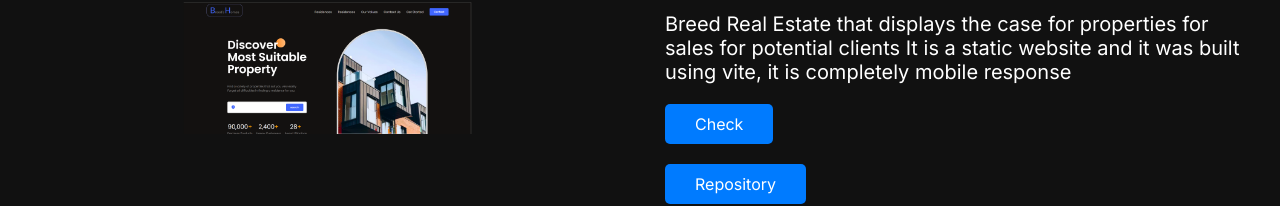
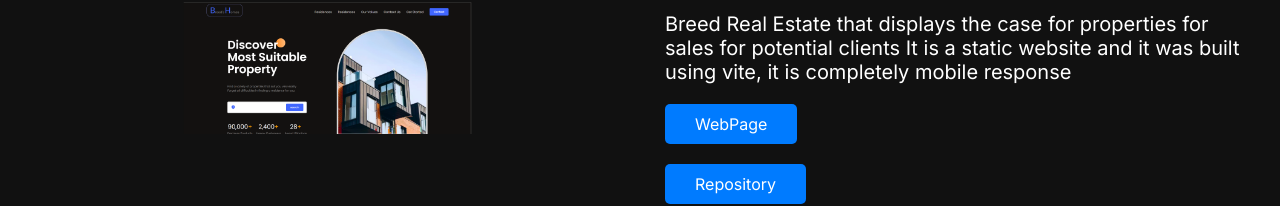
Before and after one commit to Seunfola/my-portfolio, a Next.js app: page /info/BreedRealEstate in a window 1280 px wide. Shown: the part 349-555 px from the top of the page. Built offline with nearby package versions, Linux system fonts and the light colour scheme.

Commit message:
fix cv download bug

```diff
--- a/src/app/button/Button.jsx
+++ b/src/app/button/Button.jsx
@@ -2,7 +2,15 @@ import React from 'react';
 import styles from './button.module.css'
 import Link from 'next/link';
 
-const Button = ({ text, url }) => {
+const Button = ({ text, url, download }) => {
+    if (download) {
+        // Render an <a> tag for downloads
+        return (
+            <a href={url} download className={styles.container}>
+                {text}
+            </a>
+        );
+    }
     return (
 
         <Link href={url}>
--- a/src/app/info/[category]/page.jsx
+++ b/src/app/info/[category]/page.jsx
@@ -26,7 +26,7 @@ const Category = ({ params }) => {
           <div className={styles.content}>
             <h1 className={styles.title}>{item.title}</h1>
             <p className={styles.desc}>{item.desc}</p>
-            <Button text="Check" url={item.url} />
+            <Button text="WebPage" url={item.url} />
             <Button text="Repository" url={item.repo} />
 
           </div>
--- a/src/app/page.jsx
+++ b/src/app/page.jsx
@@ -16,7 +16,7 @@ const Home = () => {
           <h1 className={styles.title}>I am a seasoned Software Engineer.</h1>
           <p className={styles.desc}>interactive and extensible web applications using modern technologies and stack. <br />
             I love writing clean, optimized, extensible and self-explanatory code that meets industry standard.</p>
-          <Button text="Resume" url="/resume.pdf" />
+          <Button text="Resume" url="/resume.pdf" download />
         </div>
         <div className={styles.item}>
           <Image src='/foli.jpg' width={200} height={200} alt='hero image' className={styles.img} />
```
